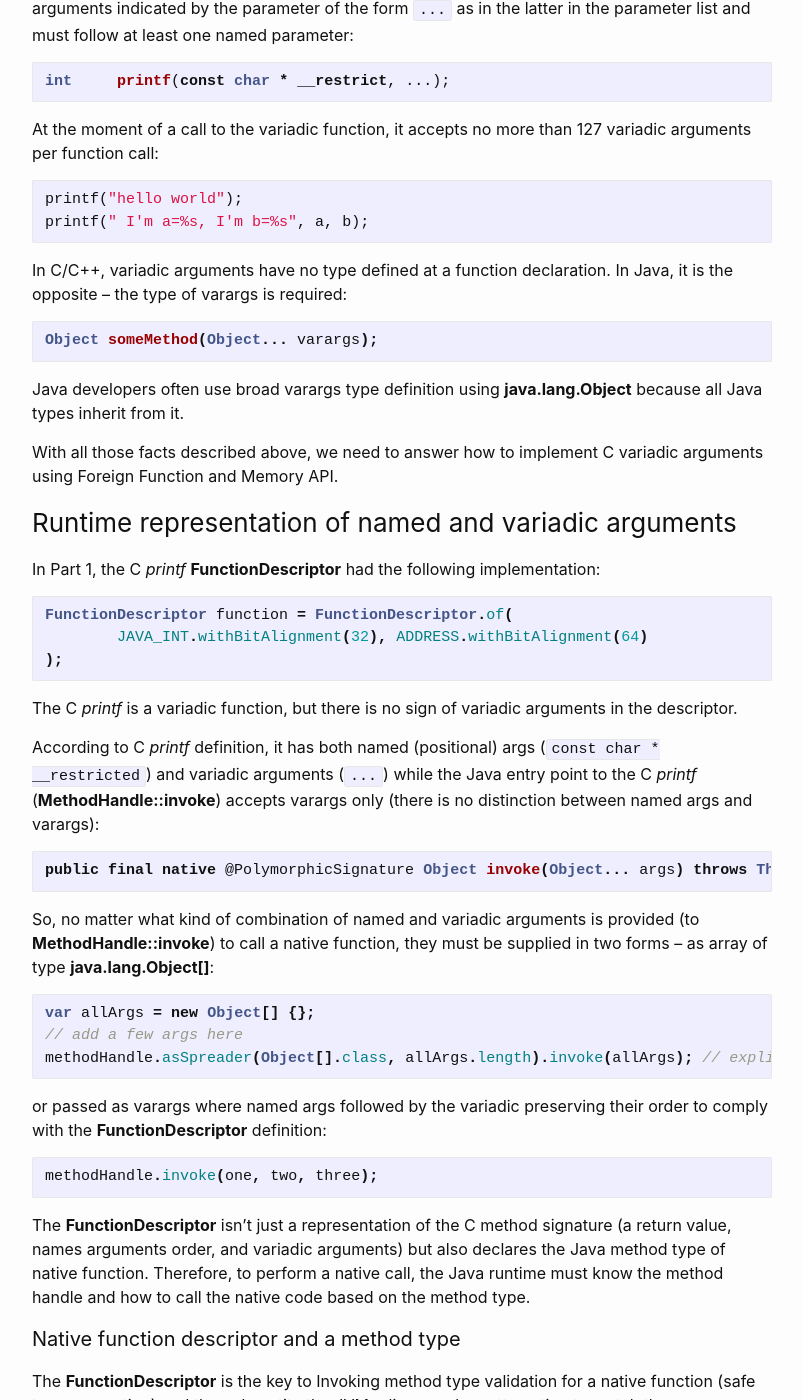
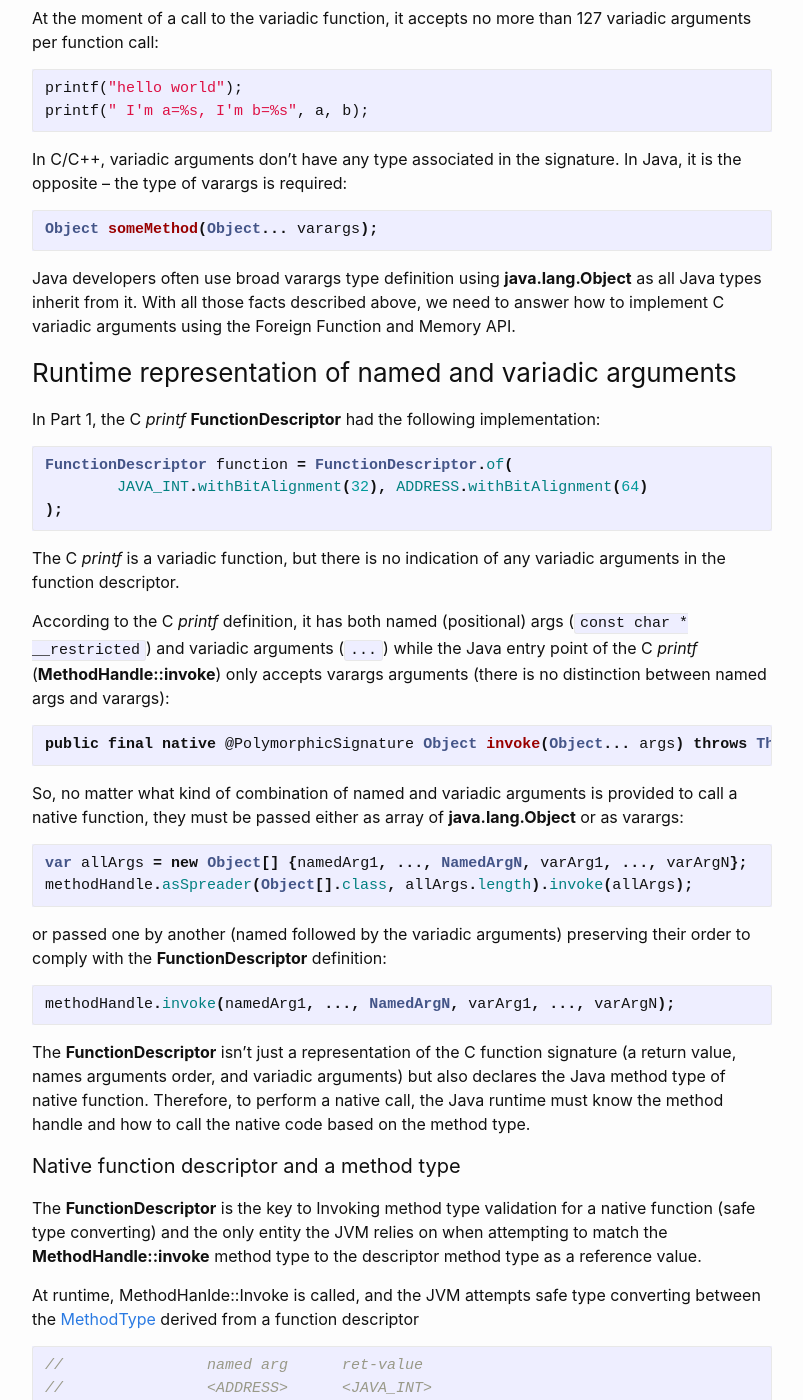
Before and after one commit to denismakogon/denismakogon.github.io, a Jekyll site: the page built from _posts/2022-06-14-introduction-to-project-panama-part-2-simplified-variadic-functions.markdown, in a window 1280 px wide and 1400 px high, scrolled down 1741 px. Shown: the whole window, without its empty margins (238-1041 px from the left). Built offline with Jekyll 4.4.1, drawn with Linux system fonts in a browser that asks for light colours; some of the changed text lies outside the part shown.

Commit message:
partial review from David

````diff
--- a/_posts/2022-06-14-introduction-to-project-panama-part-2-simplified-variadic-functions.markdown
+++ b/_posts/2022-06-14-introduction-to-project-panama-part-2-simplified-variadic-functions.markdown
@@ -13,11 +13,9 @@ Photo by [Luis Gonzalez](https://unsplash.com/@luchox23?utm_source=unsplash&utm_
 on [Unsplash](https://unsplash.com/s/photos/panama?utm_source=unsplash&utm_medium=referral&utm_content=creditCopyText)
 
 
-## Intro
+## Introduction
 
-This article explores Java native variadic functions and implementation using Foreign Function and Memory API (Project Panama).
-
-There are two solutions to the problem of the C variadic functions in Java. This article will focus on a simplified implementation. The next one will cover an advanced solution.
+This article explores Java native variadic functions using the Foreign Function and Memory API (Project Panama).
 
 ## C Variadic Functions in Java
 
@@ -33,35 +31,34 @@ was to make an introduction to the Foreign Function and Memory API. As a practic
 ### Revisiting C _printf_ Java implementation
 
 [Part 1]({{ '/openjdk/panama/2022/05/31/introduction-to-project-panama-part-1.html' | relative_url }}) contains a simplified implementation of a downcall to the C _printf_ function in Java.
-That code did not implement a key (or important) feature -- C variadic arguments for the _printf_ function.
-The absence of variadic arguments made C _printf_ implementation look like _PrintStream::println_ rather than _PrintStream::printf_ in Java standard library.
+That code did not implement a key feature -- C variadic arguments for the _printf_ function.
+The absence of variadic arguments made the C _printf_ implementation looks like the _PrintStream::println_ method rather than the _PrintStream::printf_ method from the Java standard library.
 
-The most significant difference between _PrintStream::println_ and _PrintStream::printf_ is the support of varargs in the last one, i.e., the _PrintStream::println_ is a simplified version of _PrintStream::printf_.
+The key difference between _PrintStream::println_ and _PrintStream::printf_ is the support of varargs in the latter, i.e., the _PrintStream::println_ is a simplified version of _PrintStream::printf_.
 
-The "Hello World" application in Part 1 For the sake of simplicity part 1 did not implement the variadic contract of C _printf_.
-This article contains technical detail of the process and explains the development of a downcall to the C variadic function using Java Foreign Function and Memory API.
+For the sake of simplicity, the “Hello World” example in part 1 did not implement the variadic contract for the C _printf_ function.
+This article will explain how to invoke from Java a native C variadic function (downcall) using the Foreign Function and Memory API.
 
 ### Variadic functions, variadic arguments
 
-In C/C++, a variadic function, like _printf_, is a function type that takes a variable number of arguments indicated by the parameter of the form `...`
-as in the latter in the parameter list and must follow at least one named parameter:
-```cpp
+In C/C++, a [variadic function](https://en.cppreference.com/w/c/language/variadic) (ex. _printf_) is a function type that accepts a variable number of arguments.
+The list of parameters of a variadic function should always start with at least one named parameter and should always end with the `...` parameter:
+```c
 int     printf(const char * __restrict, ...);
 ```
 
 At the moment of a call to the variadic function, it accepts no more than 127 variadic arguments per function call:
-```cpp
+```c
 printf("hello world");
 printf(" I'm a=%s, I'm b=%s", a, b);
 ```
 
-In C/C++, variadic arguments have no type defined at a function declaration. In Java, it is the opposite -- the type of varargs is required:
+In C/C++, variadic arguments don’t have any type associated in the signature. In Java, it is the opposite -- the type of varargs is required:
 ```java
 Object someMethod(Object... varargs);
 ```
-Java developers often use broad varargs type definition using **java.lang.Object** because all Java types inherit from it.
-
-With all those facts described above, we need to answer how to implement C variadic arguments using Foreign Function and Memory API.
+Java developers often use broad varargs type definition using **java.lang.Object** as all Java types inherit from it.
+With all those facts described above, we need to answer how to implement C variadic arguments using the Foreign Function and Memory API.
 
 ### Runtime representation of named and variadic arguments
 
@@ -71,25 +68,24 @@ FunctionDescriptor function = FunctionDescriptor.of(
         JAVA_INT.withBitAlignment(32), ADDRESS.withBitAlignment(64)
 );
 ```
-The C _printf_ is a variadic function, but there is no sign of variadic arguments in the descriptor.
+The C _printf_ is a variadic function, but there is no indication of any variadic arguments in the function descriptor.
 
-According to C _printf_ definition, it has both named (positional) args (`const char * __restricted`) and variadic arguments (`...`) while the Java entry point to the C _printf_ (**MethodHandle::invoke**) accepts varargs only (there is no distinction between named args and varargs):
+According to the C _printf_ definition, it has both named (positional) args (`const char * __restricted`) and variadic arguments (`...`) while the Java entry point of the C _printf_ (**MethodHandle::invoke**) only accepts varargs arguments (there is no distinction between named args and varargs):
 ```java
 public final native @PolymorphicSignature Object invoke(Object... args) throws Throwable;
 ```
 
-So, no matter what kind of combination of named and variadic arguments is provided (to **MethodHandle::invoke**) to call a native function, they must be supplied in two forms -- as array of type **java.lang.Object[]**:
+So, no matter what kind of combination of named and variadic arguments is provided to call a native function, they must be passed either as array of **java.lang.Object** or as varargs:
 ```java
-var allArgs = new Object[] {};
-// add a few args here
-methodHandle.asSpreader(Object[].class, allArgs.length).invoke(allArgs); // explicit alternative to _MethodHandle::invokeWithArgument_
+var allArgs = new Object[] {namedArg1, ..., NamedArgN, varArg1, ..., varArgN};
+methodHandle.asSpreader(Object[].class, allArgs.length).invoke(allArgs);
 ```
-or passed as varargs where named args followed by the variadic preserving their order to comply with the **FunctionDescriptor** definition:
+or passed one by another (named followed by the variadic arguments) preserving their order to comply with the **FunctionDescriptor** definition:
 ```java
-methodHandle.invoke(one, two, three);
+methodHandle.invoke(namedArg1, ..., NamedArgN, varArg1, ..., varArgN);
 ```
 
-The **FunctionDescriptor** isn't just a representation of the C method signature (a return value, names arguments order, and variadic arguments) but also declares the Java method type of native function.
+The **FunctionDescriptor** isn't just a representation of the C function signature (a return value, names arguments order, and variadic arguments) but also declares the Java method type of native function.
 Therefore, to perform a native call, the Java runtime must know the method handle and how to call the native code based on the method type.
 
 #### Native function descriptor and a method type
@@ -152,7 +148,7 @@ System.out.println(Linker.downcallType(descriptorWithNamedAndVariadicArg));
 ```
 
 Let's say we want to implement the following C _printf_ downcall:
-```cpp
+```c
 printf("My name is %s, age %d\n",  "Denis", 31)
 ```
 
````
